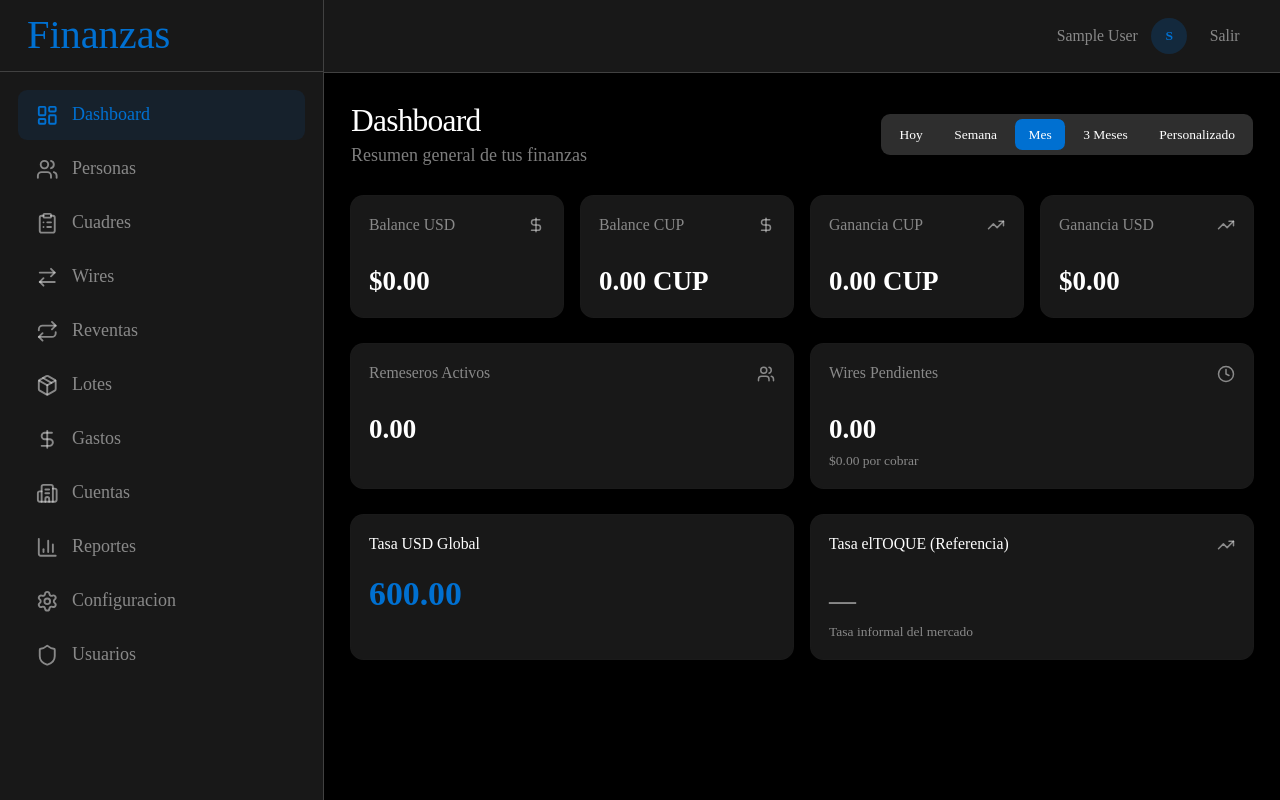
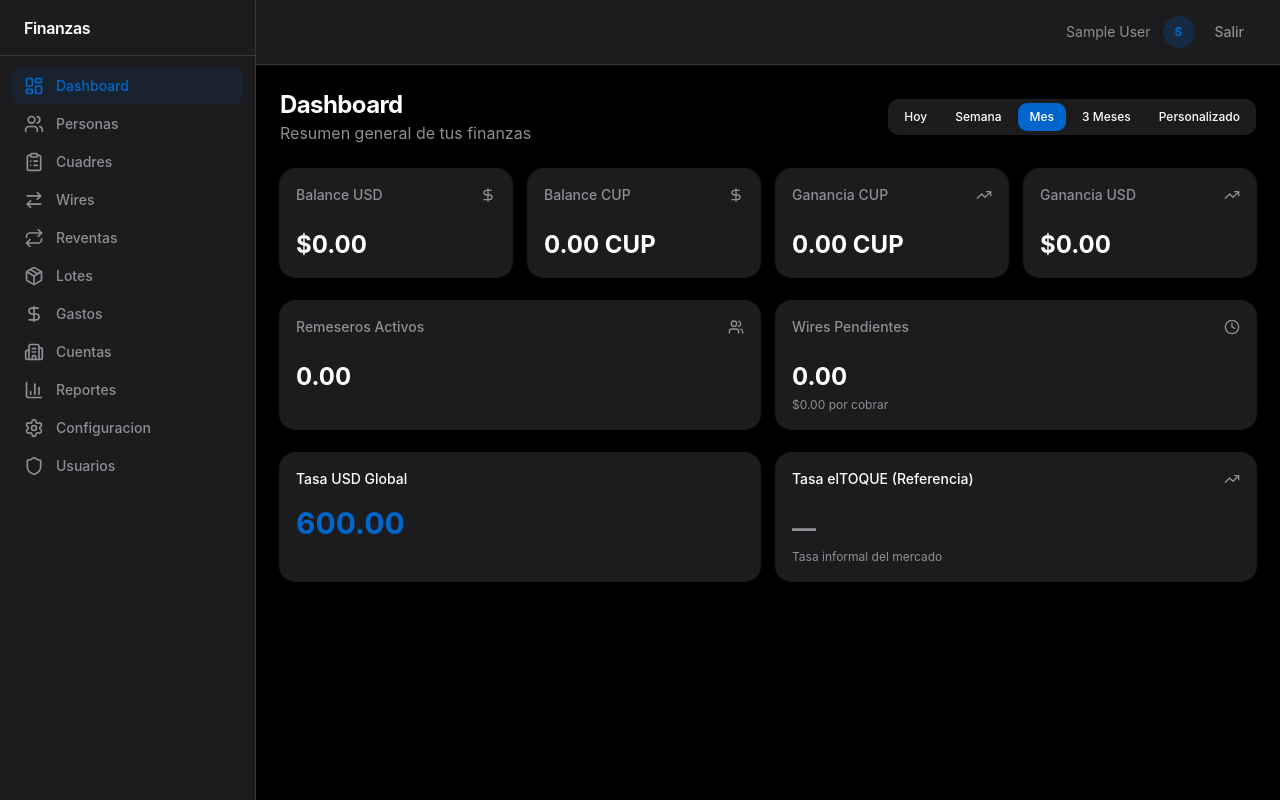
Before and after one commit to Ernesto248/killer-finances, a Next.js app: page /dashboard in a window 1280 px wide. Built offline with nearby package versions, Linux system fonts and the light colour scheme; no server answers; the database is empty; sample sign-in values are in the browser's storage.

Commit message:
style: switch to Apple design system - Action Blue #0066cc, SF Pro font stack, clean sizing

```diff
--- a/package.json
+++ b/package.json
@@ -16,6 +16,7 @@
     "@prisma/adapter-pg": "^7.8.0",
     "@prisma/client": "^7.8.0",
     "@tailwindcss/postcss": "^4.3.0",
+    "adm-zip": "^0.5.17",
     "bcryptjs": "^3.0.3",
     "class-variance-authority": "^0.7.1",
     "clsx": "^2.1.1",
--- a/src/app/globals.css
+++ b/src/app/globals.css
@@ -39,93 +39,87 @@
   --color-popover: var(--popover);
   --color-card-foreground: var(--card-foreground);
   --color-card: var(--card);
-  --radius-sm: calc(var(--radius) * 0.6);
-  --radius-md: calc(var(--radius) * 0.8);
+  --radius-sm: calc(var(--radius) - 4px);
+  --radius-md: calc(var(--radius) - 2px);
   --radius-lg: var(--radius);
-  --radius-xl: calc(var(--radius) * 1.4);
-  --radius-2xl: calc(var(--radius) * 1.8);
-  --radius-3xl: calc(var(--radius) * 2.2);
-  --radius-4xl: calc(var(--radius) * 2.6);
+  --radius-xl: calc(var(--radius) + 4px);
+  --radius-2xl: calc(var(--radius) + 8px);
+  --radius-3xl: calc(var(--radius) + 12px);
+  --radius-4xl: calc(var(--radius) + 16px);
 }
 
 :root {
-  --background: oklch(1 0 0);
-  --foreground: oklch(0.145 0 0);
-  --card: oklch(1 0 0);
-  --card-foreground: oklch(0.145 0 0);
-  --popover: oklch(1 0 0);
-  --popover-foreground: oklch(0.145 0 0);
-  --primary: oklch(0.205 0 0);
-  --primary-foreground: oklch(0.985 0 0);
-  --secondary: oklch(0.97 0 0);
-  --secondary-foreground: oklch(0.205 0 0);
-  --muted: oklch(0.97 0 0);
-  --muted-foreground: oklch(0.556 0 0);
-  --accent: oklch(0.97 0 0);
-  --accent-foreground: oklch(0.205 0 0);
-  --destructive: oklch(0.577 0.245 27.325);
-  --border: oklch(0.922 0 0);
-  --input: oklch(0.922 0 0);
-  --ring: oklch(0.708 0 0);
-  --chart-1: oklch(0.87 0 0);
-  --chart-2: oklch(0.556 0 0);
-  --chart-3: oklch(0.439 0 0);
-  --chart-4: oklch(0.371 0 0);
-  --chart-5: oklch(0.269 0 0);
+  --background: #ffffff;
+  --foreground: #1d1d1f;
+  --card: #ffffff;
+  --card-foreground: #1d1d1f;
+  --popover: #ffffff;
+  --popover-foreground: #1d1d1f;
+  --primary: #0066cc;
+  --primary-foreground: #ffffff;
+  --secondary: #f5f5f7;
+  --secondary-foreground: #1d1d1f;
+  --muted: #f5f5f7;
+  --muted-foreground: #7a7a7a;
+  --accent: #f5f5f7;
+  --accent-foreground: #1d1d1f;
+  --destructive: #ff3b30;
+  --border: #e0e0e0;
+  --input: #e0e0e0;
+  --ring: #0066cc;
+  --chart-1: #0066cc;
+  --chart-2: #2997ff;
+  --chart-3: #ff3b30;
+  --chart-4: #34c759;
+  --chart-5: #ff9500;
   --radius: 0.625rem;
-  --sidebar: oklch(0.985 0 0);
-  --sidebar-foreground: oklch(0.145 0 0);
-  --sidebar-primary: oklch(0.205 0 0);
-  --sidebar-primary-foreground: oklch(0.985 0 0);
-  --sidebar-accent: oklch(0.97 0 0);
-  --sidebar-accent-foreground: oklch(0.205 0 0);
-  --sidebar-border: oklch(0.922 0 0);
-  --sidebar-ring: oklch(0.708 0 0);
+  --sidebar: #f5f5f7;
+  --sidebar-foreground: #1d1d1f;
+  --sidebar-primary: #0066cc;
+  --sidebar-primary-foreground: #ffffff;
+  --sidebar-accent: #f0f0f0;
+  --sidebar-accent-foreground: #1d1d1f;
+  --sidebar-border: #e0e0e0;
+  --sidebar-ring: #0066cc;
 }
 
 .dark {
   --background: #000000;
   --foreground: #ffffff;
-  --card: #181818;
+  --card: #1c1c1e;
   --card-foreground: #ffffff;
-  --popover: #121314;
+  --popover: #1c1c1e;
   --popover-foreground: #ffffff;
-  --primary: #0070d1;
+  --primary: #0066cc;
   --primary-foreground: #ffffff;
-  --secondary: #121314;
+  --secondary: #1c1c1e;
   --secondary-foreground: #ffffff;
-  --muted: rgba(229, 229, 229, 0.2);
-  --muted-foreground: rgba(229, 229, 229, 0.55);
-  --accent: rgba(0, 112, 209, 0.15);
+  --muted: #1c1c1e;
+  --muted-foreground: #8e8e93;
+  --accent: rgba(0, 102, 204, 0.15);
   --accent-foreground: #ffffff;
-  --destructive: #c81b3a;
-  --destructive-foreground: #ffffff;
-  --border: rgba(229, 229, 229, 0.2);
-  --input: #181818;
-  --ring: #0070d1;
-  --chart-1: #0070d1;
-  --chart-2: #53b1ff;
-  --chart-3: #d53b00;
-  --chart-4: #deff20;
-  --chart-5: rgba(229, 229, 229, 0.55);
-  --radius: 0.5rem;
+  --destructive: #ff453a;
+  --border: rgba(255, 255, 255, 0.12);
+  --input: #1c1c1e;
+  --ring: #0066cc;
+  --chart-1: #0066cc;
+  --chart-2: #2997ff;
+  --chart-3: #ff453a;
+  --chart-4: #30d158;
+  --chart-5: #ff9f0a;
   --sidebar: #000000;
   --sidebar-foreground: #ffffff;
-  --sidebar-primary: #0070d1;
+  --sidebar-primary: #0066cc;
   --sidebar-primary-foreground: #ffffff;
-  --sidebar-accent: #121314;
+  --sidebar-accent: #1c1c1e;
   --sidebar-accent-foreground: #ffffff;
-  --sidebar-border: rgba(229, 229, 229, 0.2);
-  --sidebar-ring: #0070d1;
-}
-
-html {
-  font-size: 18px;
-  line-height: 1.5;
+  --sidebar-border: rgba(255, 255, 255, 0.12);
+  --sidebar-ring: #0066cc;
+  --radius: 0.6875rem;
 }
 
 body {
-  font-family: var(--font-sans), Arial, Helvetica, sans-serif;
+  font-family: -apple-system, BlinkMacSystemFont, "SF Pro Text", "SF Pro Display", system-ui, sans-serif;
 }
 
 @layer base {
@@ -135,71 +129,4 @@ body {
   body {
     @apply bg-background text-foreground;
   }
-  html {
-    @apply font-sans;
-  }
-
-  h1 { font-size: 2.25rem !important; font-weight: 300 !important; letter-spacing: -0.1px; }
-  h2 { font-size: 1.75rem !important; font-weight: 300 !important; letter-spacing: 0.1px; }
-  h3 { font-size: 1.25rem !important; font-weight: 300 !important; }
-  h4 { font-size: 1.125rem !important; font-weight: 600 !important; }
-
-  [data-slot="button"] {
-    min-height: 46px !important;
-    height: auto !important;
-    padding: 10px 24px !important;
-    font-size: 1rem !important;
-    font-weight: 600 !important;
-    letter-spacing: 0.3px !important;
-    border-radius: 9999px !important;
-  }
-
-  [data-slot="input"],
-  input[type="text"],
-  input[type="email"],
-  input[type="password"],
-  input[type="number"],
-  input[type="search"] {
-    min-height: 48px !important;
-    height: auto !important;
-    padding-top: 12px !important;
-    padding-bottom: 12px !important;
-    padding-left: 16px !important;
-    padding-right: 16px !important;
-    font-size: 1rem !important;
-    border-radius: 6px !important;
-  }
-
-  select {
-    min-height: 48px !important;
-    height: auto !important;
-    padding: 0 16px !important;
-    font-size: 1rem !important;
-  }
-
-  table th {
-    font-size: 0.8125rem !important;
-    font-weight: 600 !important;
-    padding: 10px 16px !important;
-  }
-  table td {
-    padding: 14px 20px !important;
-    font-size: 0.9375rem !important;
-  }
-
-  [data-slot="badge"] {
-    font-size: 0.8125rem !important;
-    padding: 4px 10px !important;
-  }
 }
-
-.card-hover {
-  transition: transform 0.2s ease;
-}
-.card-hover:hover {
-  transform: translateY(-1px);
-}
-
-.ps-gradient-blue {
-  background: linear-gradient(180deg, #121314 0%, #000000 100%);
-}
--- a/src/components/layouts/sidebar.tsx
+++ b/src/components/layouts/sidebar.tsx
@@ -42,18 +42,18 @@ export function Sidebar() {
     : navigation;
 
   return (
-    <aside className="hidden md:flex h-screen w-72 flex-col border-r border-border bg-card">
-      <div className="flex h-16 items-center border-b border-border px-6">
-        <h1 className="text-xl font-bold text-primary">Finanzas</h1>
+    <aside className="hidden md:flex h-screen w-64 flex-col border-r border-border bg-card">
+      <div className="flex h-14 items-center border-b border-border px-6">
+        <h1 className="text-base font-semibold text-foreground tracking-tight">Finanzas</h1>
       </div>
-      <nav className="flex-1 space-y-1 p-4 overflow-y-auto">
+      <nav className="flex-1 space-y-0.5 p-3 overflow-y-auto">
         {filteredNav.map((item) => {
           const isActive = pathname === item.href || pathname.startsWith(item.href + "/");
           return (
             <Link
               key={item.name}
               href={item.href}
-              className={`flex items-center gap-3 rounded-lg px-4 py-2.5 text-base font-medium transition-colors ${
+              className={`flex items-center gap-3 rounded-lg px-3 py-2 text-sm font-medium transition-colors ${
                 isActive
                   ? "bg-primary/10 text-primary"
                   : "text-muted-foreground hover:bg-accent hover:text-foreground"
```
Also changed, not shown: 2 other files (tests, documents, lock files or other folders).
